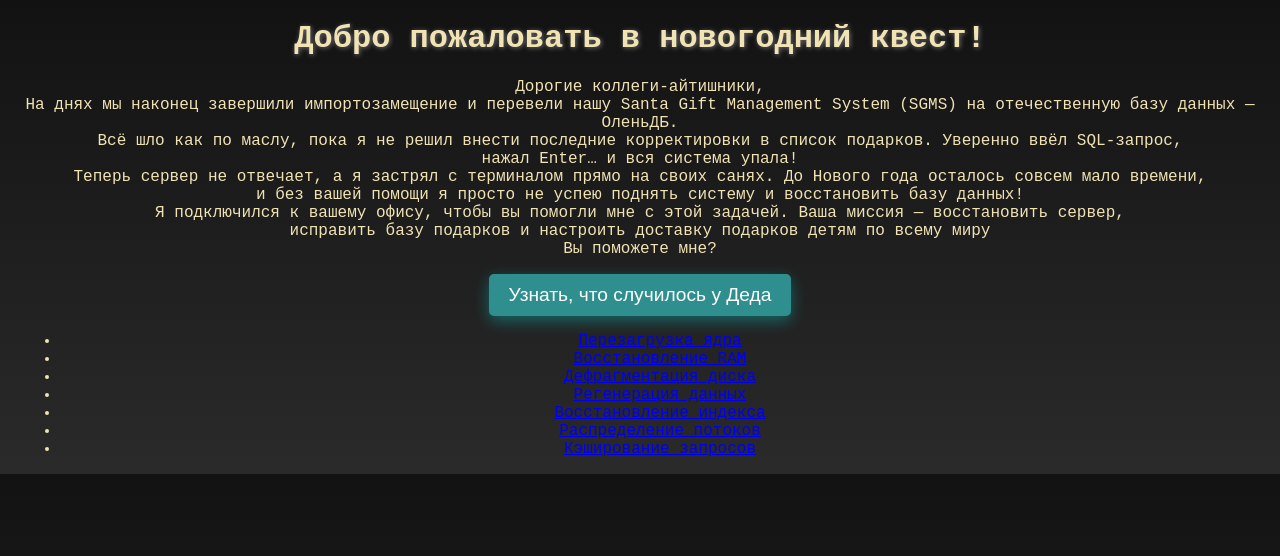
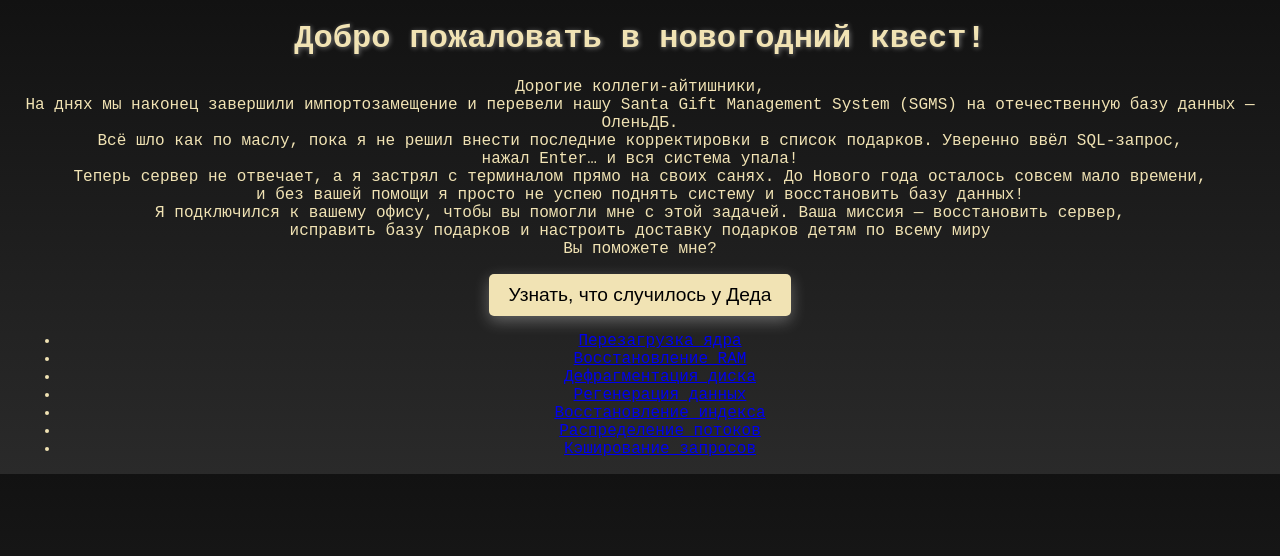
Before and after one commit to awariel7/NewYearGame, a Flask app: page / in a window 1280 px wide. Shown: the top 556 px of the page. Run offline with Flask 3, Linux system fonts and the light colour scheme.

Commit message:
Upgrade css

```diff
--- a/Rounds/Data_regeneration.py
+++ b/Rounds/Data_regeneration.py
@@ -16,7 +16,7 @@ task_desc = """
 - Вася не любит мягкие игрушки и не играет в настольные игры<br>
 - Даша любит читать и поезда и не любит спортивные игры<br>
 - Коля очень любит футбол и интересуется транспортом, книги его не интересуют<br>
-- Оля любит мягкие игрушки и читать, а так же обожает динозавров<br>
+- Оля совершенно не любит мягкие игрушки, но обожает читать и динозавров<br>
 <br>
 Напишите имена детей, соответствующие списку подарков:<br>
 То есть, если Васе - мишка, Оле - мяч, а Коле - книга, то введите 'Вася Оля Коля'<br>
--- a/app.py
+++ b/app.py
@@ -45,5 +45,11 @@ def task(task_id):
 def success(task_id):
     return render_template("success.html", task=TASKS[task_id])
 
+
+# Страница прощание
+@app.route("/happyend")
+def happyend():
+    return render_template("happyend.html")
+
 if __name__ == "__main__":
     app.run(debug=True)
--- a/static/style.css
+++ b/static/style.css
@@ -1,7 +1,8 @@
 /* Общие стили для всей страницы */
 body {
     background-color: #121212; /* темный фон */
-    color: #f1e3b4; /* светло-желтый цвет текста */
+    /*color: #f1e3b4; /* светло-желтый цвет текста */
+    color: #f1e3b4;
     font-family: 'Courier New', Courier, monospace; /* моноширинный шрифт, как у Advent of Code */
     margin: 0;
     padding: 0;
@@ -47,19 +48,19 @@ h1 {
 }
 /* Стили для кнопок */
 button {
-    background-color: #2f8f8f; /* темно-синий фон кнопки */
-    color: white;
+    background-color: #f1e3b4; /* темно-синий фон кнопки */
+    color: black;
     font-size: 1.2em;
     padding: 10px 20px;
     border: none;
     border-radius: 5px;
     cursor: pointer;
-    box-shadow: 0 5px 15px rgba(0, 255, 255, 0.3);
+    box-shadow: 0 5px 15px rgba(255, 255, 255, 0.3);
     transition: background-color 0.3s ease;
 }
 
 button:hover {
-    background-color: #4e8f8f; /* смена цвета при наведении */
+    background-color: #f9f1d9; /* смена цвета при наведении */
 }
 
 /* Стили для формы */
--- a/templates/happyend.html
+++ b/templates/happyend.html
@@ -21,7 +21,7 @@
     Так что будьте готовы — мой маршрут проложен и совсем скоро я к вам загляну!<br>
     <br>
     С теплом, добротой и новогодним настроением,<br>
-    Ваш Дед Мороз\n"
+    Ваш Дед Мороз<br>
     <br></p>
     </div>
 </body>
```
